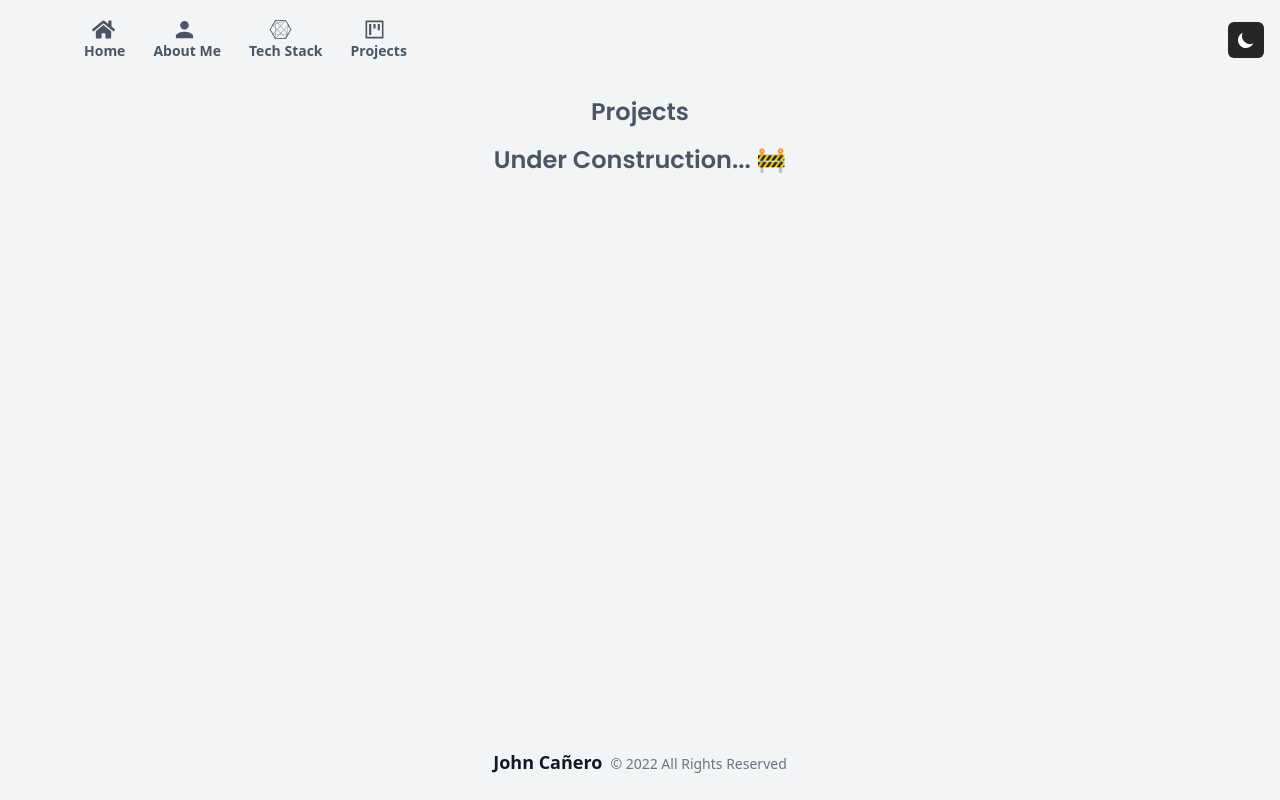
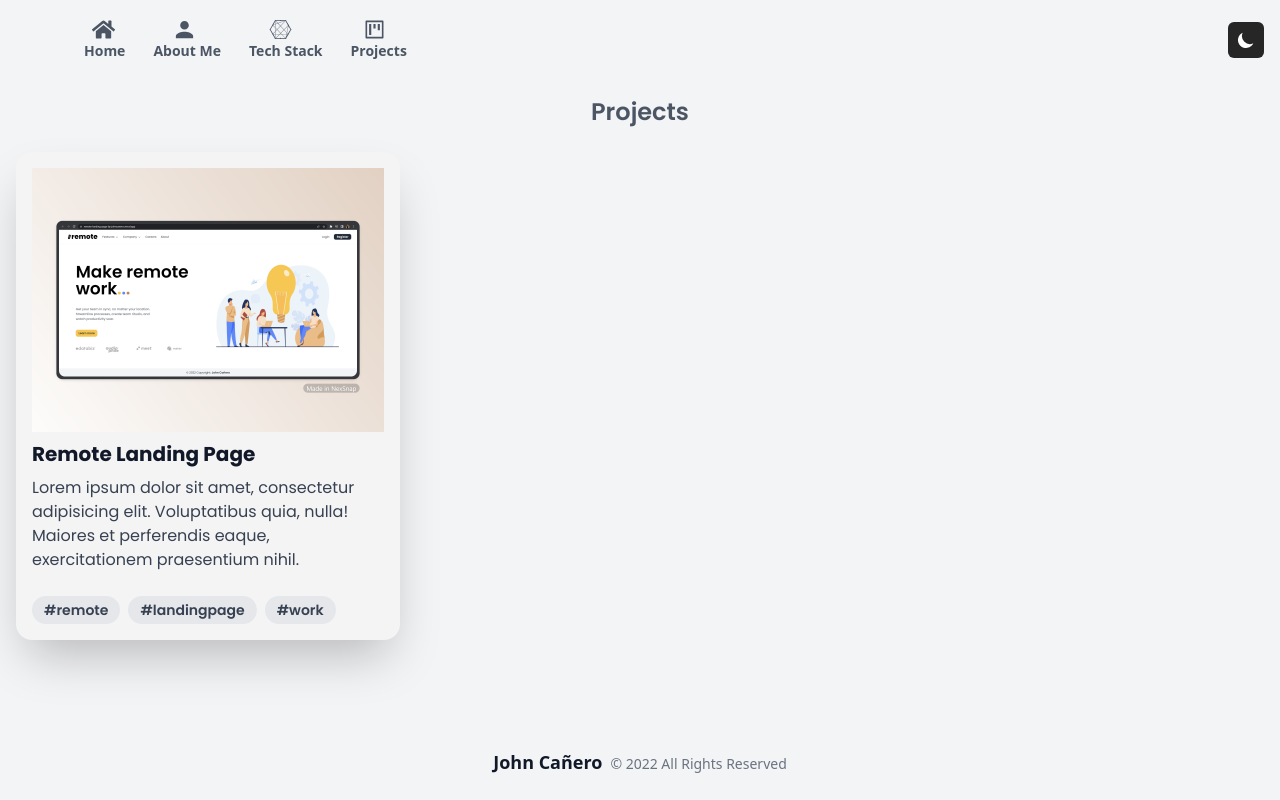
Before and after one commit to johncanero/johncanero-website, a Next.js app: page /projects in a window 1280 px wide. Built offline with nearby package versions, Linux system fonts and the light colour scheme.

Commit message:
Remote Landing Page Project Card and Add Link

```diff
--- a/pages/projects.tsx
+++ b/pages/projects.tsx
@@ -1,5 +1,6 @@
 /* eslint-disable @next/next/no-img-element */
 import React from "react";
+import Image from "next/image";
 import Link from "next/link";
 import { VscLinkExternal } from "@react-icons/all-files/vsc/VscLinkExternal";
 
@@ -10,8 +11,44 @@ const projects = () => {
         Projects
       </div>
 
-      <div className="text-center text-gray-600 dark:text-white font-Poppins font-semibold mt-4 text-2xl">
-        Under Construction... 🚧
+      <div className="mt-6">
+        {/* Remote Landing Page Card */}
+        <div className="max-w-sm rounded-2xl overflow-hidden shadow-2xl bg-zinc-100 dark:bg-zinc-200 font-Poppins">
+          <div className="px-4 py-4">
+            <Link
+              target="_blank"
+              rel="noopener noreferrer"
+              href="https://remote-landing-page-by-johncanero.vercel.app/"
+            >
+              <Image
+                src="/projects/remoteLandingPage.png"
+                width={250}
+                height={250}
+                alt="Remote Landing Page"
+                className="w-full animate__animated animate__fadeIn"
+              />
+            </Link>
+            <div className="font-bold text-xl mt-2 mb-2 dark:text-black">
+              Remote Landing Page
+            </div>
+            <p className="text-gray-700 text-base">
+              Lorem ipsum dolor sit amet, consectetur adipisicing elit.
+              Voluptatibus quia, nulla! Maiores et perferendis eaque,
+              exercitationem praesentium nihil.
+            </p>
+          </div>
+          <div className="px-4 mt-2 pb-2">
+            <span className="inline-block bg-gray-200 dark:bg-gray-300 rounded-full px-3 py-1 text-sm font-semibold text-gray-700 dark:text-gray-800 mr-2 mb-2">
+              #remote
+            </span>
+            <span className="inline-block bg-gray-200 dark:bg-gray-300 rounded-full px-3 py-1 text-sm font-semibold text-gray-700 dark:text-gray-800 mr-2 mb-2">
+              #landingpage
+            </span>
+            <span className="inline-block bg-gray-200 dark:bg-gray-300 rounded-full px-3 py-1 text-sm font-semibold text-gray-700 dark:text-gray-800 mr-2 mb-2">
+              #work
+            </span>
+          </div>
+        </div>
       </div>
     </div>
   );
```
Also changed, not shown: public/projects/remoteLandingPage.png (added).
